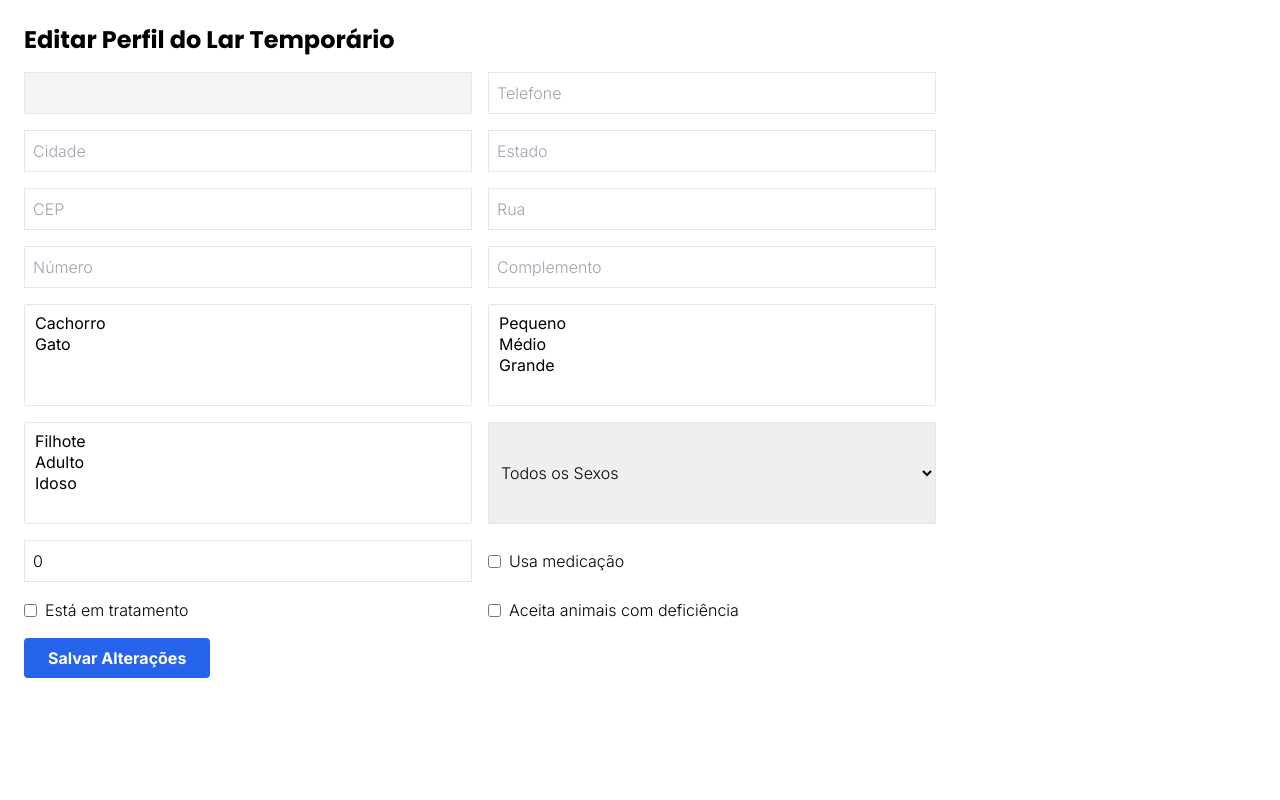
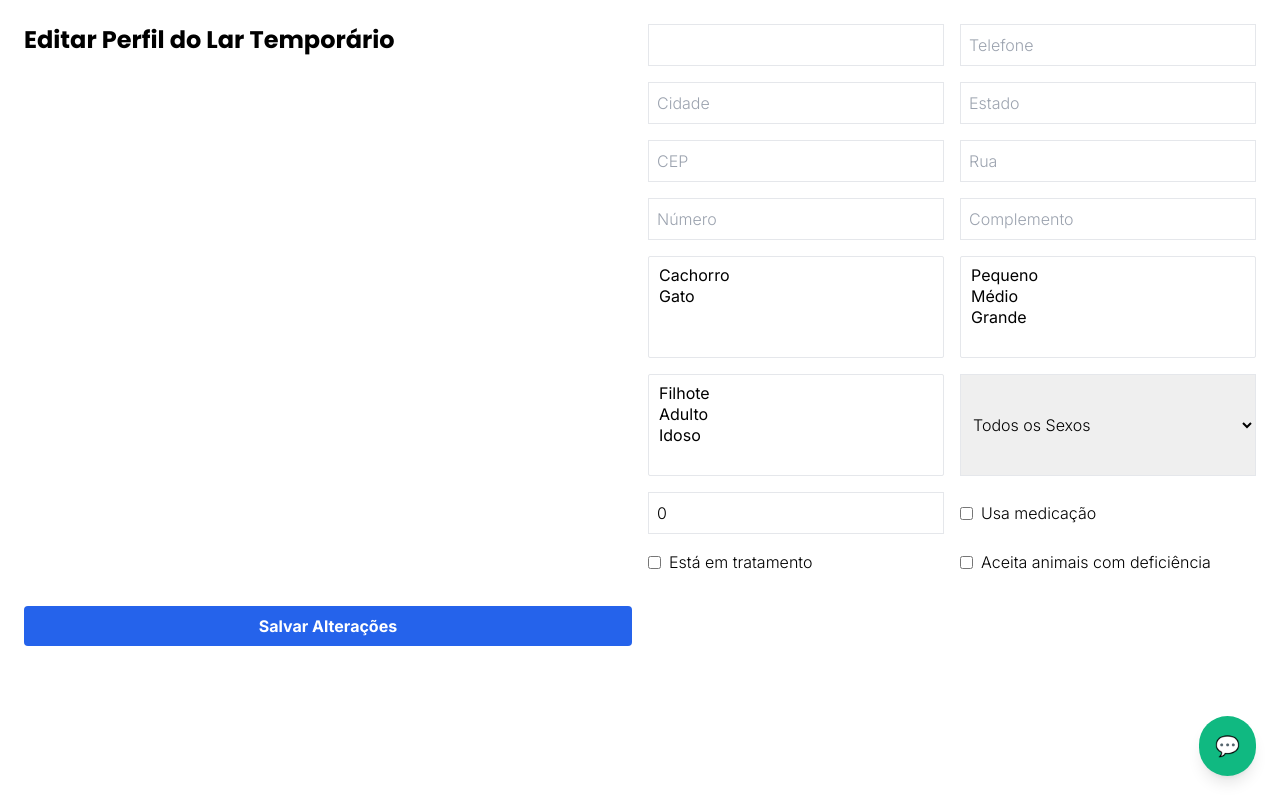
Before and after one commit to adrianabonfanti/acolhapatas-frontend, a React (Vite) app: page /editar-perfil-lar in a window 1280 px wide. Built offline with nearby package versions, Linux system fonts and the light colour scheme; no server answers.

Commit message:
Deploy frontend mensagem painelLar

```diff
--- a/src/pages/EditarPerfilLar.jsx
+++ b/src/pages/EditarPerfilLar.jsx
@@ -1,7 +1,7 @@
 import { useState, useEffect } from "react";
 import axios from "axios";
 import { useNavigate } from "react-router-dom";
-
+import ContatoFlutuante from '../components/ContatoFlutuante';
 
 export default function EditarPerfilLar() {
   const [form, setForm] = useState({
@@ -62,13 +62,13 @@ export default function EditarPerfilLar() {
   return (
     <>
 
-    <div className="flex">
+  <div className="p-6">
       {/* Conteúdo principal */}
-      <div className="w-3/4 p-6">
+      <div className="grid grid-cols-1 md:grid-cols-2 gap-4 mb-6">
         <h1 className="text-2xl font-bold mb-4">Editar Perfil do Lar Temporário</h1>
 
         <div className="grid grid-cols-1 md:grid-cols-2 gap-4 mb-4">
-          <input type="text" name="nome" value={form.nome} readOnly className="border p-2 bg-gray-100" />
+          <input type="text" name="nome" value={form.nome} readOnly className="border p-2 " />
           <input type="text" name="telefone" value={form.telefone} onChange={handleChange} className="border p-2" placeholder="Telefone" />
           <input type="text" name="cidade" value={form.cidade} onChange={handleChange} className="border p-2" placeholder="Cidade" />
           <input type="text" name="estado" value={form.estado} onChange={handleChange} className="border p-2" placeholder="Estado" />
@@ -119,7 +119,7 @@ export default function EditarPerfilLar() {
         {mensagem && <p className="text-green-600 mt-4 font-semibold">{mensagem}</p>}
       </div>
 
-
+      <ContatoFlutuante />
     </div>
     </>
   );
--- a/src/pages/HomeLar.jsx
+++ b/src/pages/HomeLar.jsx
@@ -2,7 +2,7 @@ import api from '../services/api';
 
 import { useState, useEffect } from "react";
 import axios from "axios";
-
+import ContatoFlutuante from '../components/ContatoFlutuante';
 
 export default function HomeLar() {
   const [animais, setAnimais] = useState([]);
@@ -107,6 +107,7 @@ export default function HomeLar() {
             </div>
           ))}
         </div>
+
       )}
 
       {modalAberto && animalSelecionado && (
@@ -167,6 +168,7 @@ export default function HomeLar() {
           </div>
         </div>
       )}
+      <ContatoFlutuante />
     </div>
     </>
   );
```
